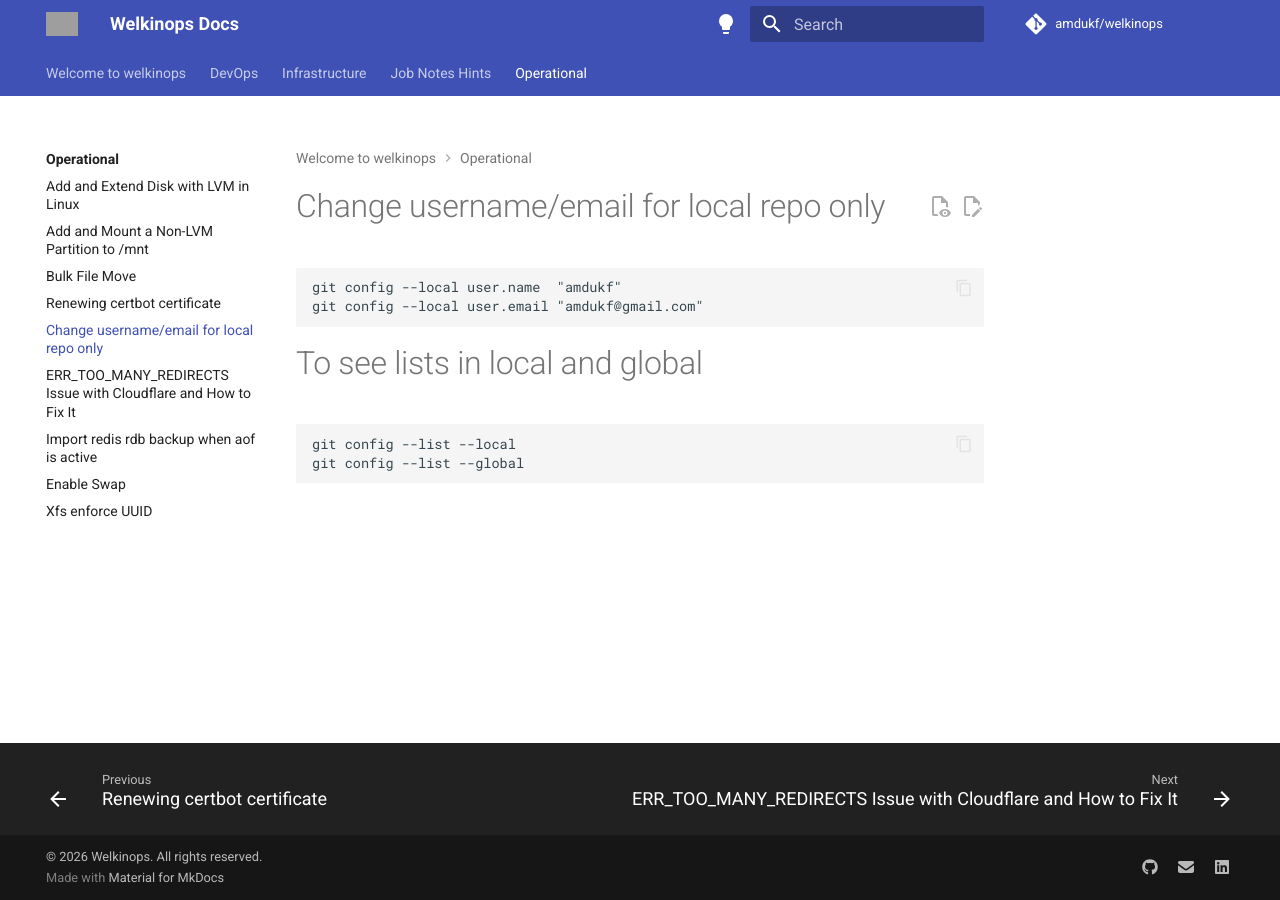
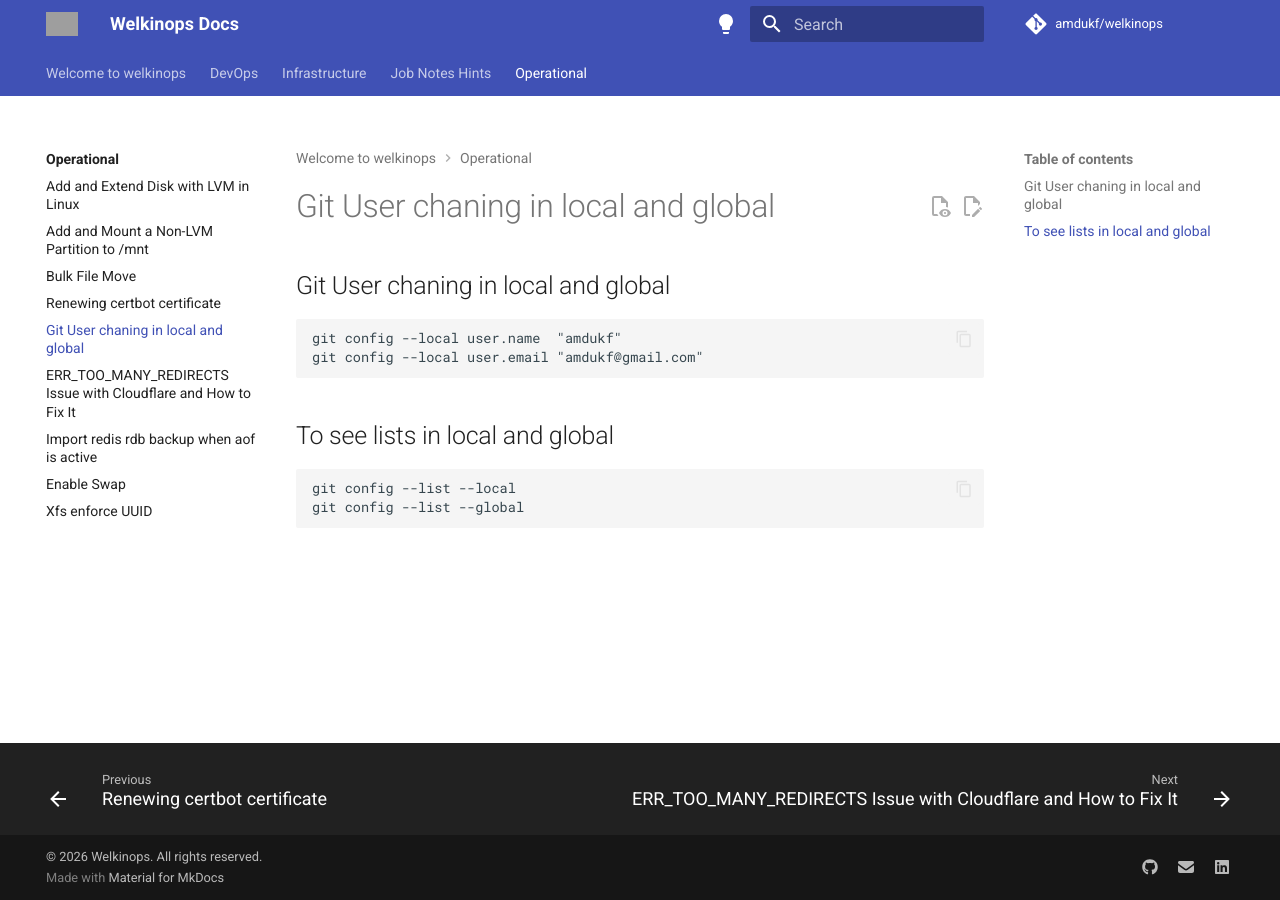
Before and after one commit to amdukf/welkinops, an MkDocs documentation site: the page built from docs/Operational/guclg.md, in a window 1280 px wide. Built offline with MkDocs 1.6.1 and Material for MkDocs 9.7.7, drawn with Linux system fonts in a browser that asks for light colours; comment, search, counter and statistics services are not loaded; grey boxes are pictures that could not be loaded.

Commit message:
Fix issues

````diff
--- a/docs/Operational/guclg.md
+++ b/docs/Operational/guclg.md
@@ -1,11 +1,13 @@
-# Change username/email for local repo only
+# Git User chaning in local and global
 
+
+## Git User chaning in local and global
 ```
 git config --local user.name  "amdukf"
 git config --local user.email "amdukf@gmail.com"
 ```
 
-# To see lists in local and global
+## To see lists in local and global
 
 ```
 git config --list --local
````
